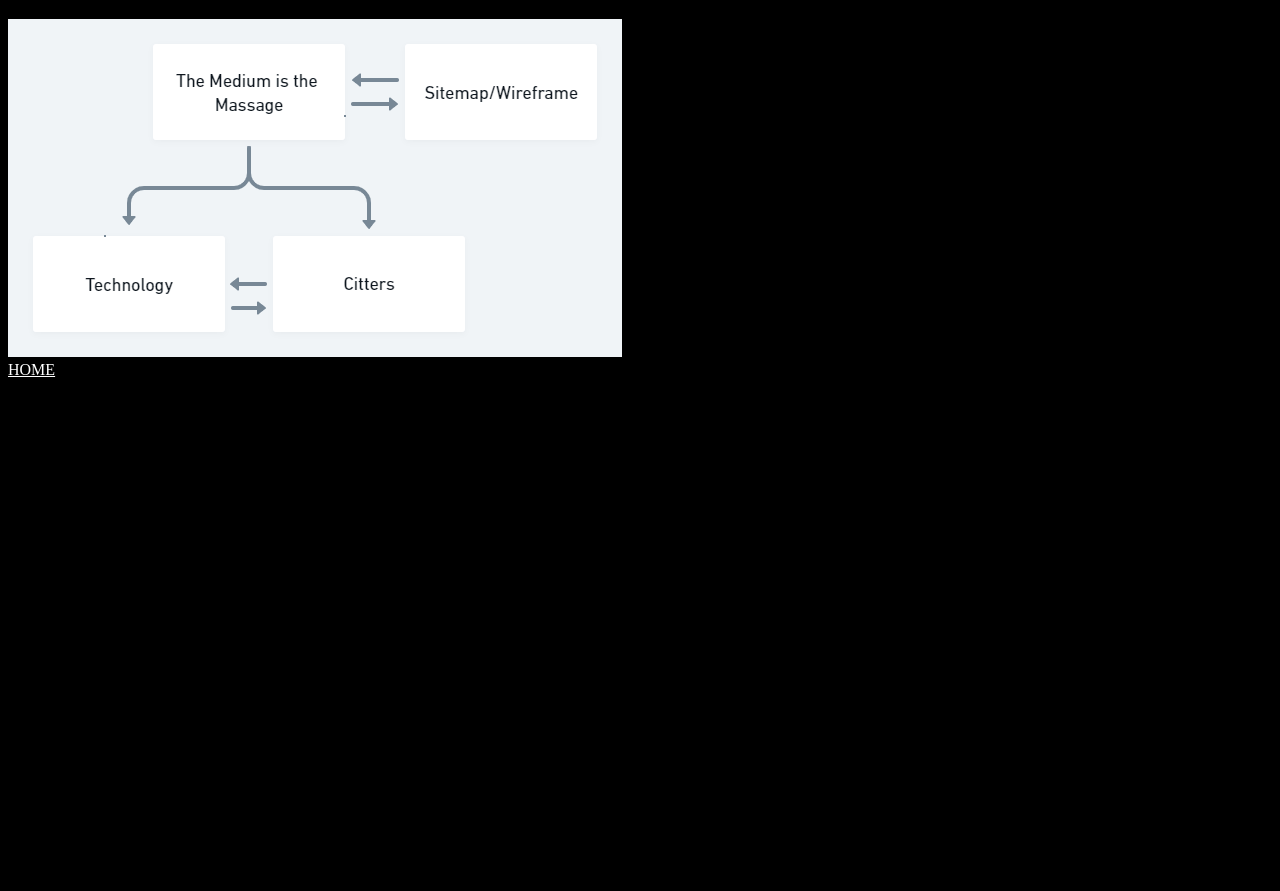
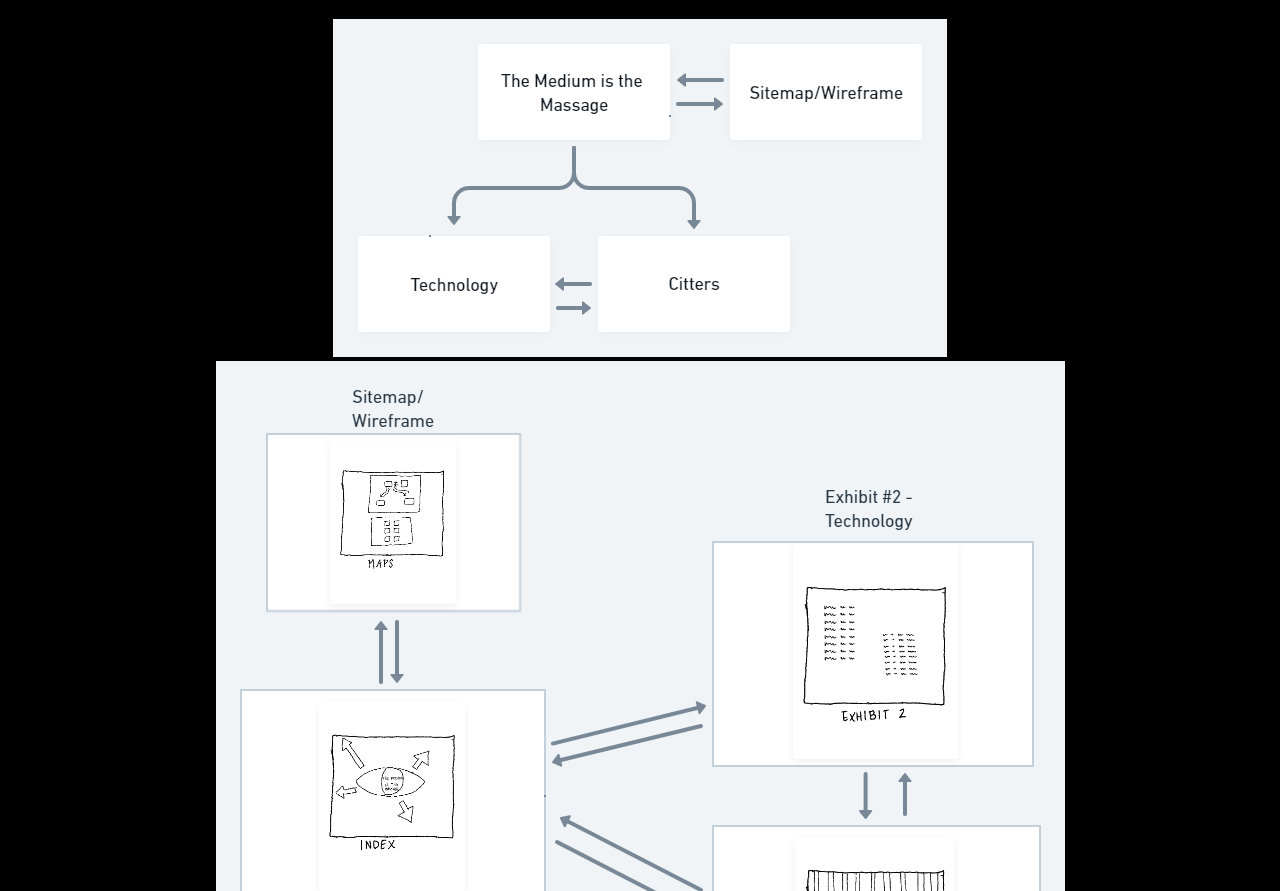
Before and after one commit to neil-kuldip/TheMedium, a plain HTML site: page maps.html in a window 1280 px wide. Shown: the part 61-952 px from the top of the page. Before the commit the page ends 800 px from the top, so only its background shows below. Drawn offline with Linux system fonts and the light colour scheme.

Commit message:
Added wiremap

```diff
--- a/maps.html
+++ b/maps.html
@@ -14,7 +14,10 @@
 
   <body>
     <h1>Sitemap & Wireframes</h1>
+    <div id="maps">
     <img src="assets/Sitemap.png" alt="TheMedium Sitemap">
+    <img src="assets/Wireframe.png" alt="TheMedium Wireframes">
+    </div>
   </body>
   <footer>
     <a href="index.html">HOME</a>
--- a/styles.css
+++ b/styles.css
@@ -6,6 +6,11 @@ h1 {
     color: white;
     text-align: center;
 }
+
+#maps {
+    text-align: center;
+}
+
   #eye {
     display: flex;
     align-items: center;
```
Also changed, not shown: assets/Wireframe.png (added).
